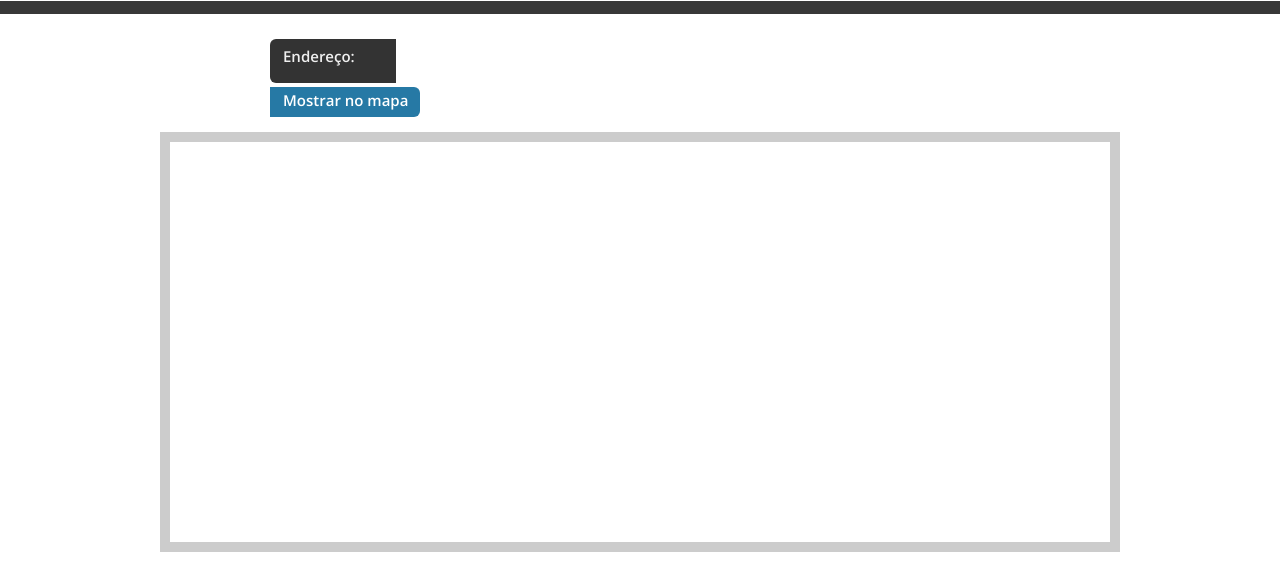
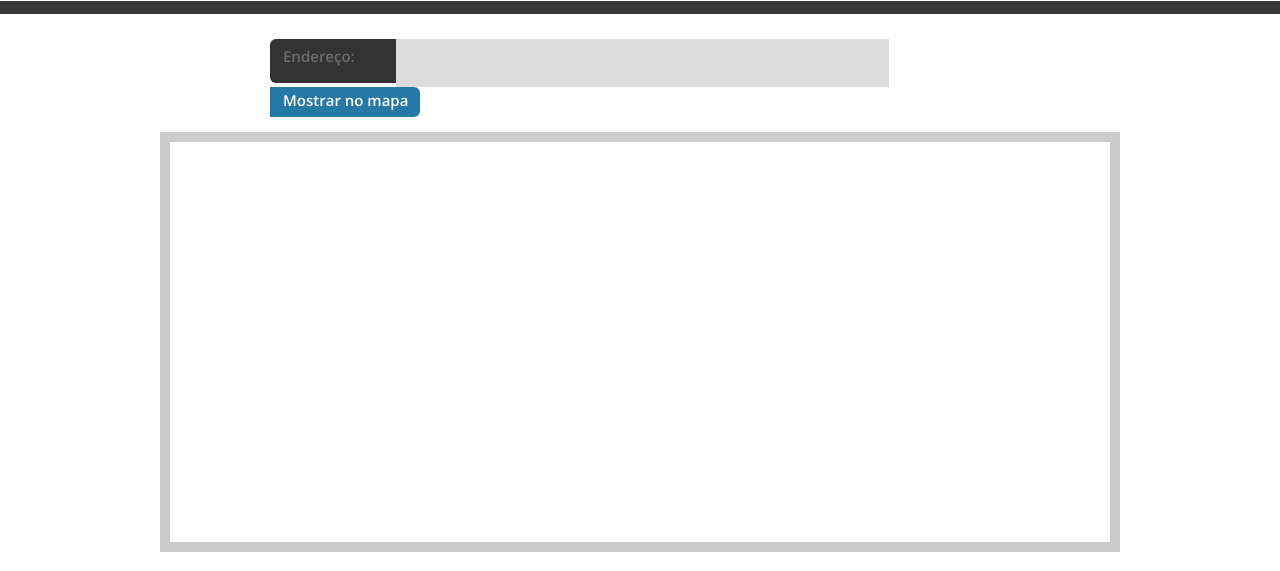
Before and after one commit to PastGhost/wherevent, a PHP site: page /eventos/mapa.html in a window 1280 px wide. Shown: the part 88-659 px from the top of the page. Run offline with PHP 8.4, Linux system fonts and the light colour scheme; some libraries are stand-ins or nearby versions.

Commit message:
Update estilo.css

```diff
--- a/eventos/estilo.css
+++ b/eventos/estilo.css
@@ -30,7 +30,7 @@ h1 {
 .campos label {
 	background: #333;
 	border-radius: 6px 0 0 6px;
-	color: #f0f0f0;
+	color: ##2F4F4F;
 	cursor: pointer;
 	display: block;
 	border-color:#DCDCDC;
@@ -44,7 +44,7 @@ h1 {
 
 .campos input[type="text"] {
 	color: #191970;
-	background:DCDCDC;
+	background:#DCDCDC;
 	display: block;
 	float: left;
 	font: 15px 'Open Sans',Arial;
```
